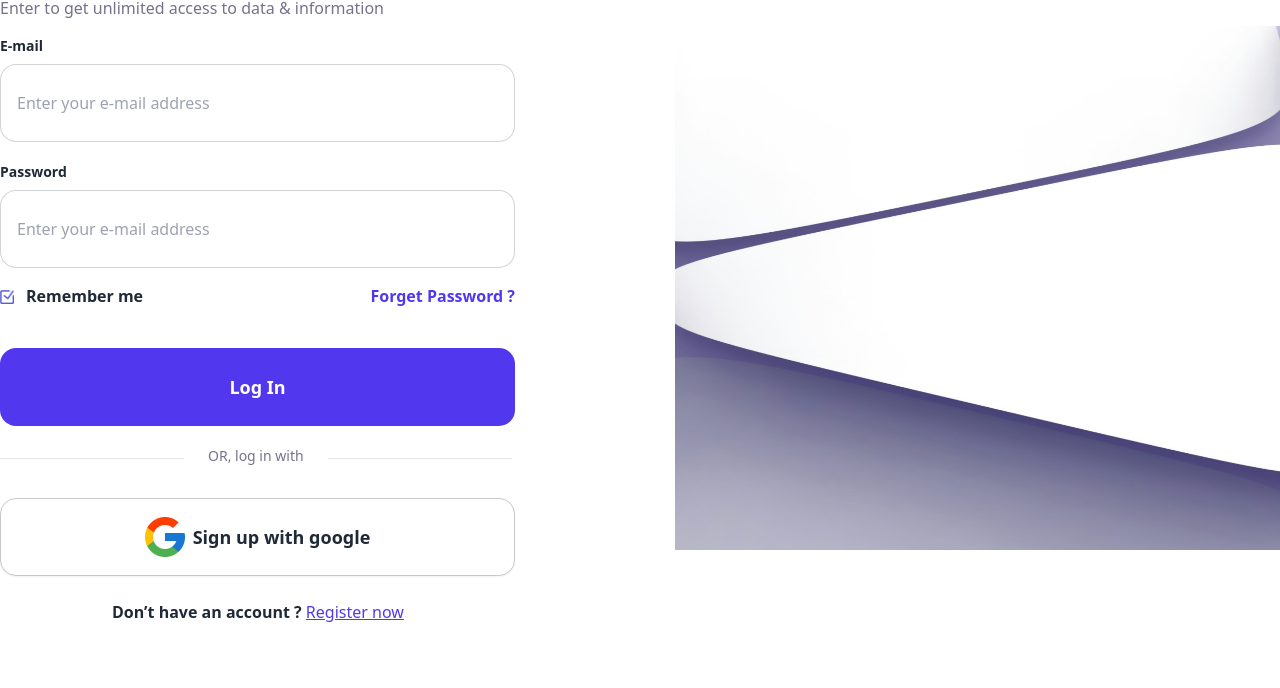
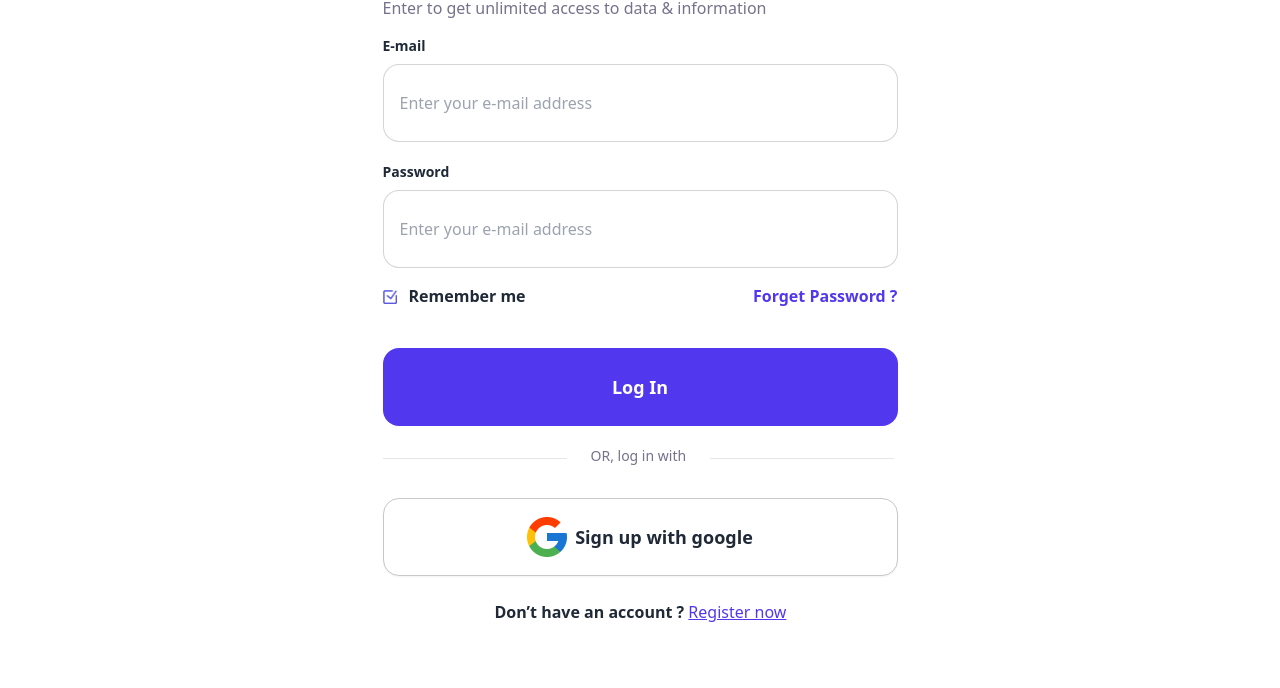
Before and after one commit to tanim006/loginpage, a plain HTML site: page index.html in a window 1280 px wide. Shown: the part 112-800 px from the top of the page. Drawn offline with nearby package versions, Linux system fonts and the light colour scheme.

Commit message:
image remove

```diff
--- a/index.html
+++ b/index.html
@@ -39,7 +39,7 @@
         <h1 class="font-bold mt-6 ml-28">Don’t have an account ?
             <span class="text-[#5138EE] font-medium underline">Register now</span></h1>
        </div>
-       <img src="images/Rectangle 34624369.png" alt="" class="w-[700px] h-[524px] ml-40">
+
 
 
     </main>
```
